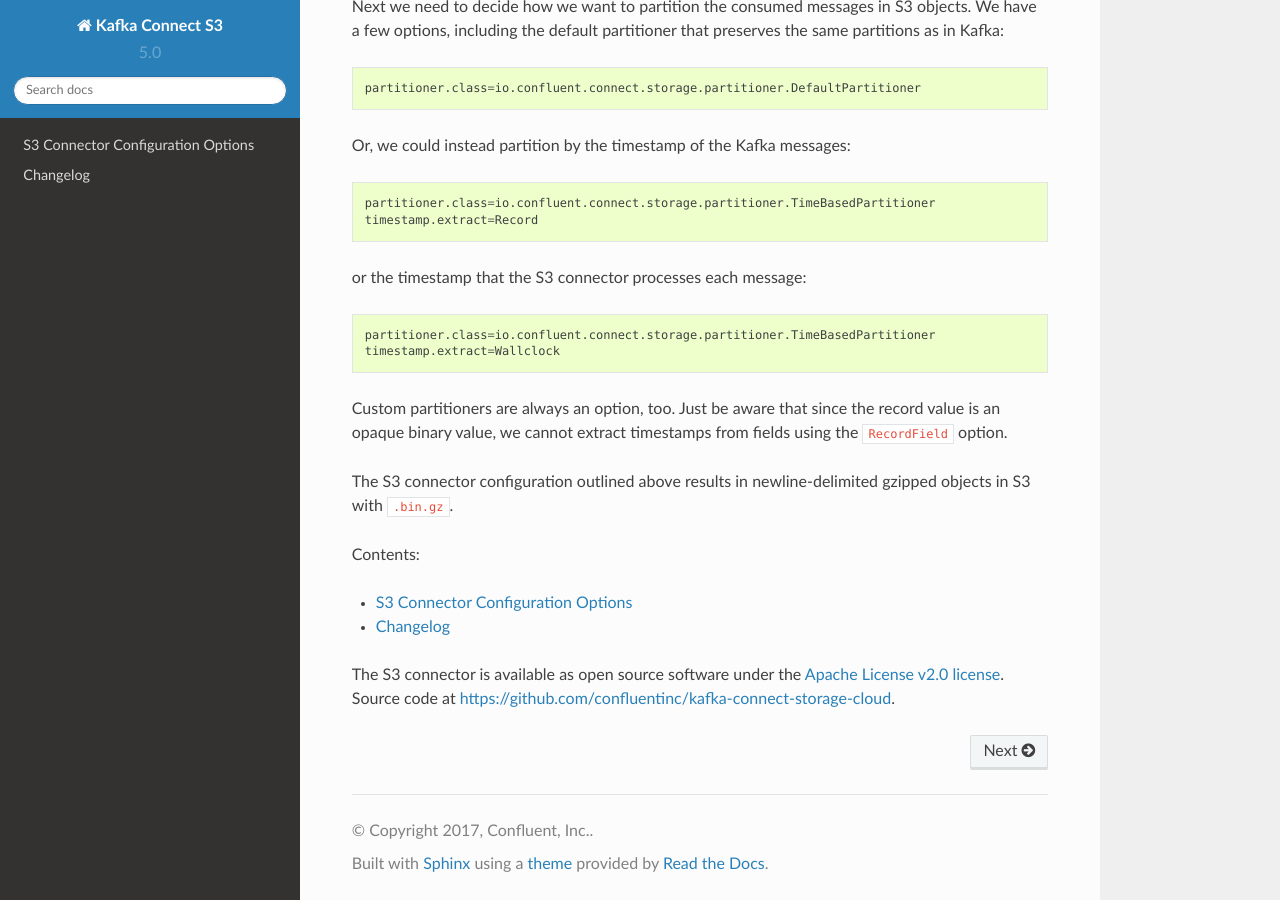
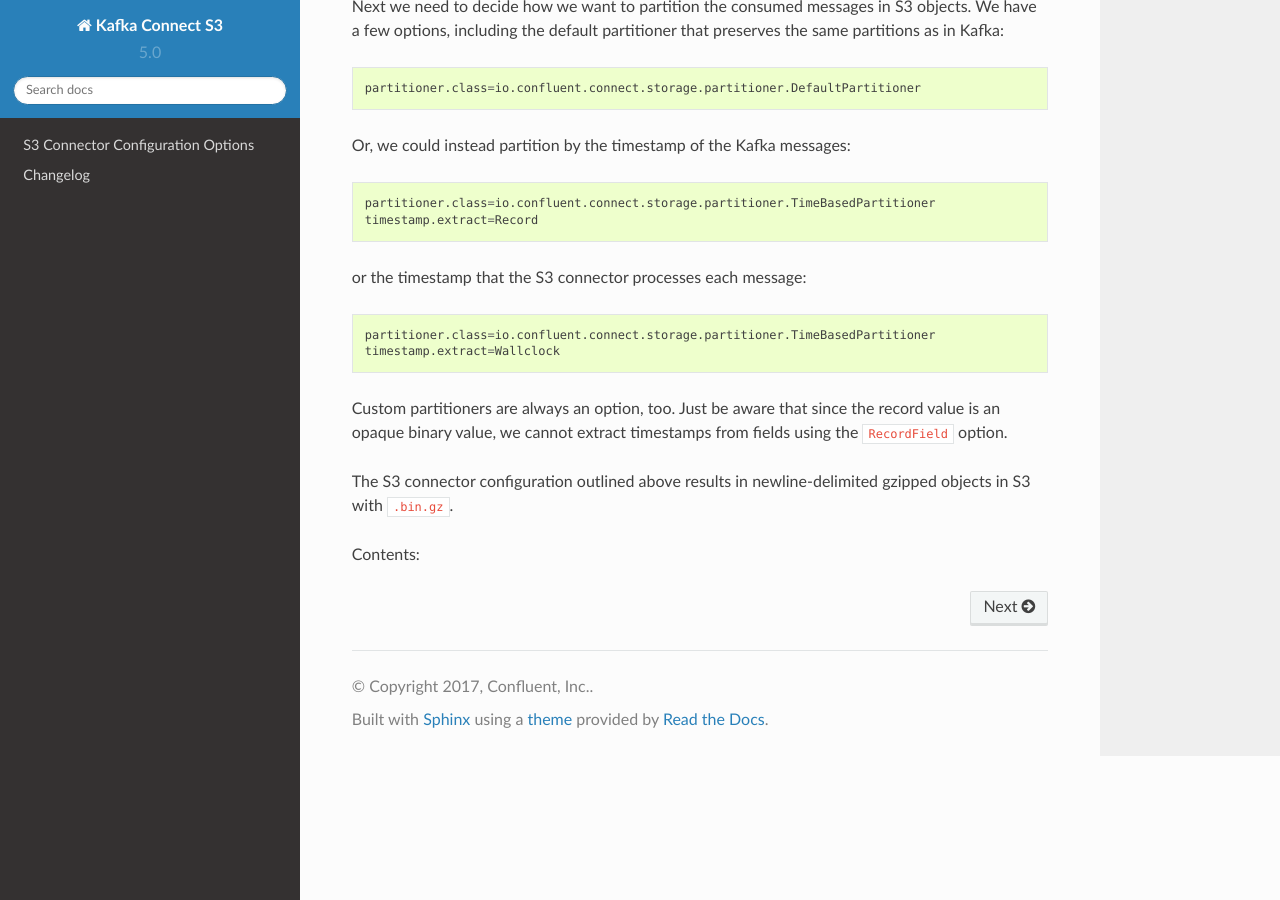
Before and after one commit to confluentinc/kafka-connect-storage-cloud, a Sphinx documentation site: the page built from kafka-connect-s3/docs/index.rst, in a window 1280 px wide and 900 px high, scrolled down 10129 px. Built offline with Sphinx 7.4.7 and the Read the Docs theme 2.0.0, drawn with Linux system fonts in a browser that asks for light colours.

Commit message:
Remove odd child link

```diff
--- a/kafka-connect-s3/docs/index.rst
+++ b/kafka-connect-s3/docs/index.rst
@@ -45,7 +45,7 @@
 Install S3 Connector
 --------------------
 
-.. include:: ../../../../includes/connector-native-install.rst
+.. include:: ../../../includes/connector-native-install.rst
 
 
 Exactly-once delivery on top of eventual consistency
@@ -489,10 +489,7 @@
 
 .. toctree::
    :maxdepth: 1
+   :hidden:
 
    configuration_options
    changelog
-
-The S3 connector is available as open source software under the
-`Apache License v2.0 license <http://www.apache.org/licenses/LICENSE-2.0>`_.
-Source code at `https://github.com/confluentinc/kafka-connect-storage-cloud <https://github.com/confluentinc/kafka-connect-storage-cloud>`_.
```
